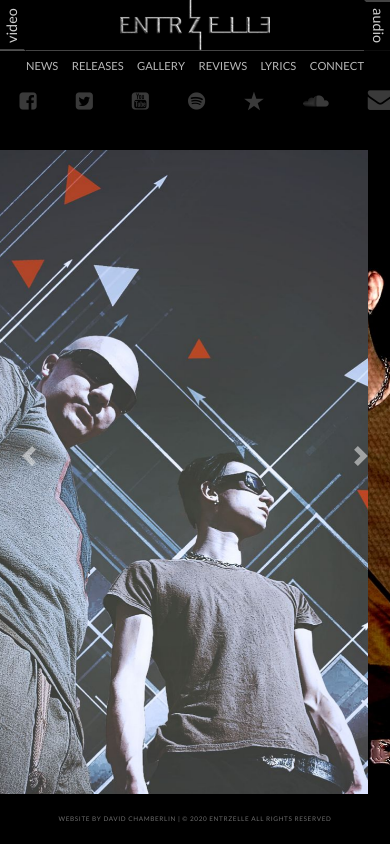
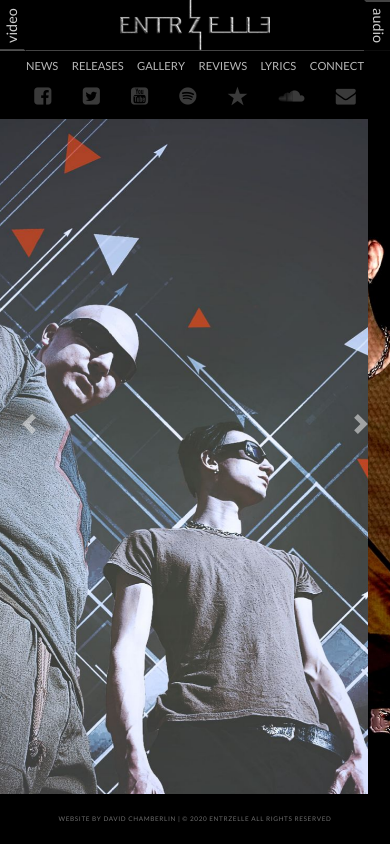
Before and after one commit to soniclouds/entrzelle.com, a React (Create React App) app: page / in a window 390 px wide. Built offline with nearby package versions, Linux system fonts and the light colour scheme; what strapi-sdk-javascript would draw is missing.

Commit message:
fixed RWD for header connect links

```diff
--- a/src/assets/css/home.scss
+++ b/src/assets/css/home.scss
@@ -45,11 +45,19 @@
                             color: white;
                         }
                     }
+                    .label-info-container {
+                        display: none !important;
+                    }
                     div.cta-label-container {
                         display: none;
                     }
                     .email-info-container {
                         display: none !important;
+                    }
+                    .cta-links-container {
+                        a:before {
+                            font-size: 25px;
+                        }
                     }
                     div.cta-links-container, div.cta-email-container {
                         display: inline !important;
@@ -130,3 +138,60 @@
 
 
 }
+
+
+@media screen and (max-width: 503px) {
+    #home-component {
+        .connect-cta-container {
+            .--inner {
+                .cta-links-container, .cta-email-container {
+                    a:before {
+                        font-size: 20px !important;
+                    }
+                }
+            }
+        }
+    }
+}
+@media screen and (max-width: 451px) {
+    #home-component {
+        .connect-cta-container {
+            .--inner {
+                .cta-links-container, .cta-email-container {
+                    a {
+                        padding: 0 4% !important;
+                    }
+                }
+            }
+        }
+    }
+}
+@media screen and (max-width: 380px) {
+    #home-component {
+        .connect-cta-container {
+            .--inner {
+                .cta-links-container, .cta-email-container {
+                    a {
+                        padding: 0 3% !important;
+                    }
+                }
+            }
+        }
+    }
+}
+@media screen and (max-width: 240px) {
+    #home-component {
+        .connect-cta-container {
+            .--inner {
+                .cta-links-container, .cta-email-container {
+                    a {
+                        padding: 0 2% !important;
+                    }
+                    a:before {
+                        font-size: 15px !important;
+                    }
+                }
+            }
+        }
+    }
+}
```
